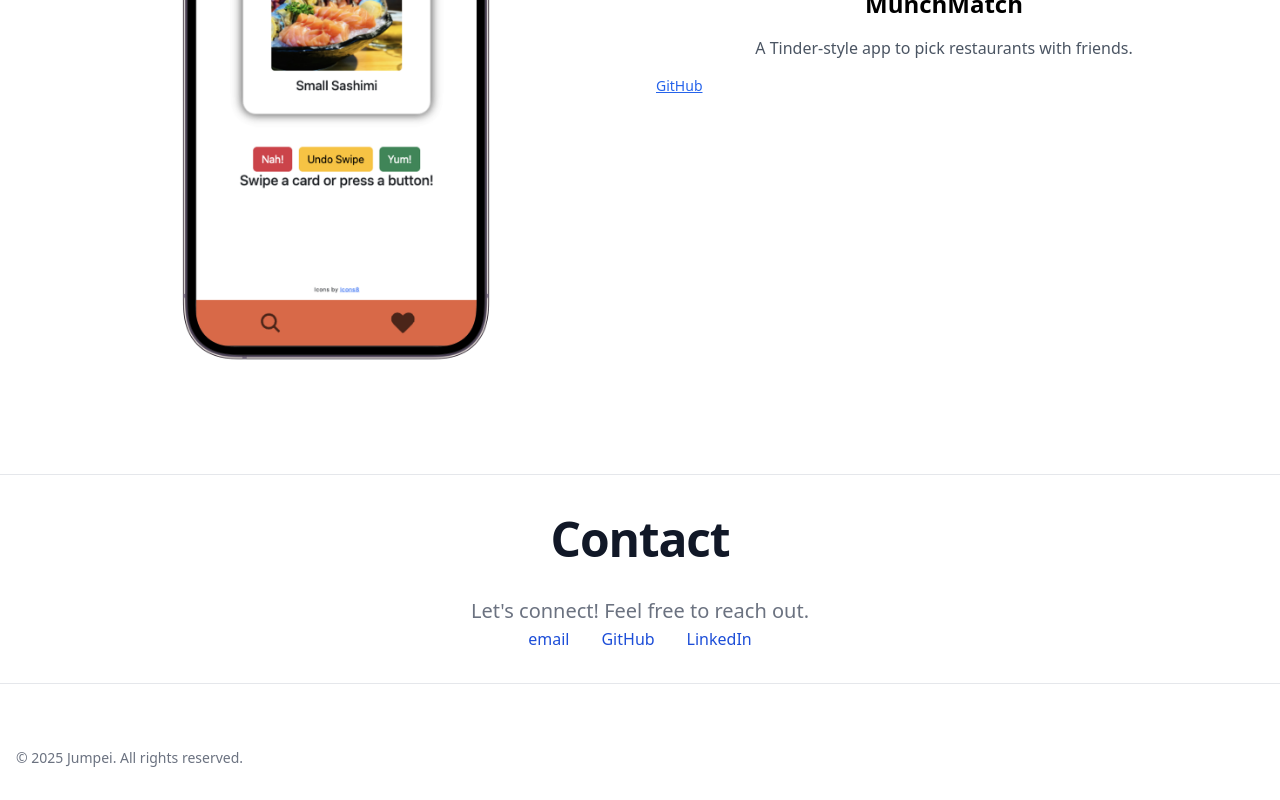
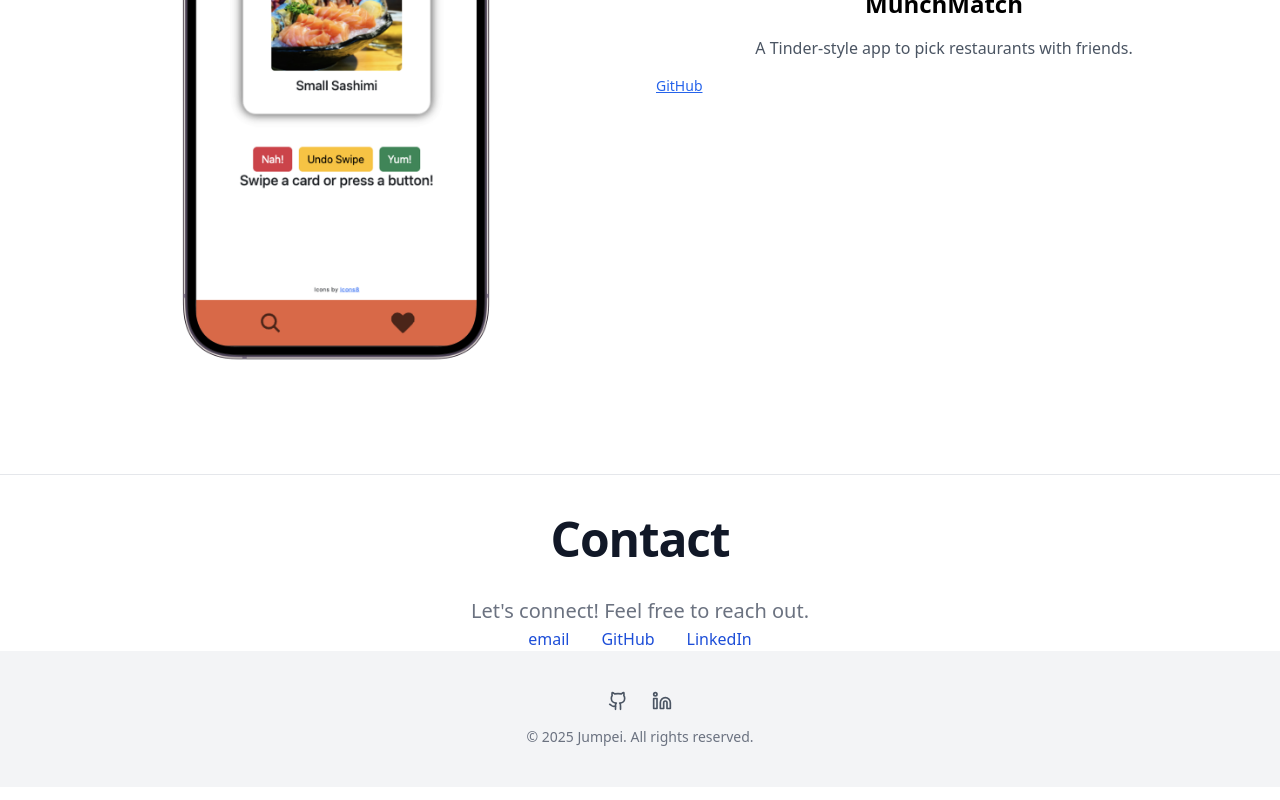
Before and after one commit to J-0-d-a-1/my-portfolio, a React (Vite) app: page / in a window 1280 px wide. Shown: the part 2208-3008 px from the top of the page. Built offline with nearby package versions, Linux system fonts and the light colour scheme.

Commit message:
Update: social media links added with icon in Footer conponent

```diff
--- a/src/App.jsx
+++ b/src/App.jsx
@@ -20,7 +20,6 @@
       <Projects />
       <hr className="my-6 border-gray-200 sm:mx-auto lg:my-8" />
       <Contact />
-      <hr className="my-6 border-gray-200 sm:mx-auto lg:my-8" />
       <Footer />
     </>
   );
--- a/src/components/Footer.jsx
+++ b/src/components/Footer.jsx
@@ -1,16 +1,36 @@
 import { useTranslation } from "react-i18next";
+import { Github, Linkedin } from "lucide-react";
 
 function Footer() {
   const { t } = useTranslation();
 
   return (
-    <footer className="bg-white" aria-label="Footer">
-      <div className="w-full max-w-screen-xl mx-auto p-4 md:py-8">
-        <div className="sm:flex sm:items-center sm:justify-between">
-          <span className="text-sm text-gray-500 sm:text-center">
-            {t("footer.text")}
-          </span>
+    <footer className="bg-gray-100" aria-label="Footer">
+      <div className="w-full max-w-screen-xl mx-auto px-4 py-8 md:py-10 flex flex-col items-center justify-center gap-4">
+        {/* social media */}
+        <div className="flex space-x-6">
+          <a
+            href="https://github.com/J-0-d-a-1"
+            target="_blank"
+            rel="noopener noreferrer"
+            className="text-gray-600 hover:text-gray-900 transition-colors"
+          >
+            <Github className="w-5 h-5" />
+          </a>
+          <a
+            href="https://www.linkedin.com/in/jumpei-oda-7753b122a/"
+            target="_blank"
+            rel="noopener noreferrer"
+            className="text-gray-600 hover:text-gray-900 transition-colors"
+          >
+            <Linkedin className="w-5 h-5" />
+          </a>
         </div>
+
+        {/* footer text */}
+        <span className="text-sm text-gray-500">
+          © {new Date().getFullYear()} {t("footer.name")} {t("footer.text")}
+        </span>
       </div>
     </footer>
   );
--- a/src/locales/en/translation.json
+++ b/src/locales/en/translation.json
@@ -44,6 +44,7 @@
     "description": "Let's connect! Feel free to reach out."
   },
   "footer": {
-    "text": "© 2025 Jumpei. All rights reserved."
+    "name": "Jumpei.",
+    "text": "All rights reserved."
   }
 }
--- a/src/locales/ja/translation.json
+++ b/src/locales/ja/translation.json
@@ -44,6 +44,7 @@
     "description": "お気軽にご連絡ください！"
   },
   "footer": {
-    "text": "© 2025 純平. 無断転載を禁じます。"
+    "name": "純平.",
+    "text": "無断転載を禁じます。"
   }
 }
```
